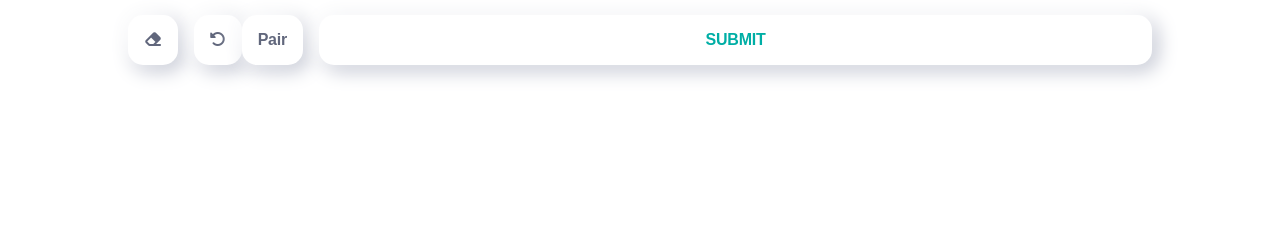
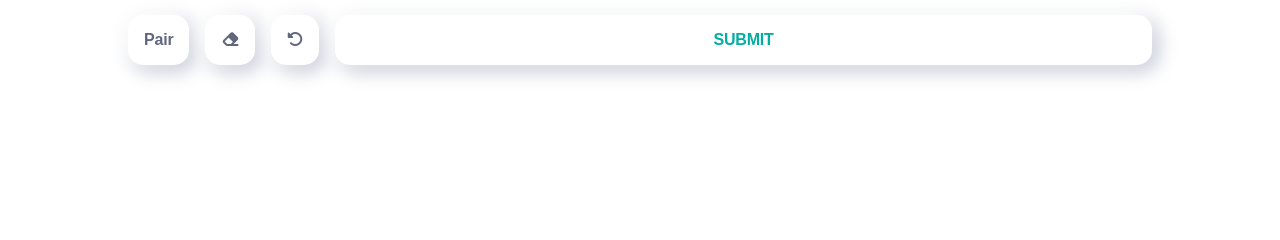
Before and after one commit to agusbudionoprastyo/Registration-Card, a PHP site: page /guestfolio/index.php in a window 1280 px wide. Shown: the part 310-550 px from the top of the page. Run offline with PHP 8.4, Linux system fonts and the light colour scheme; some libraries are stand-ins or nearby versions.

Commit message:
Update index.php

```diff
--- a/guestfolio/index.php
+++ b/guestfolio/index.php
@@ -72,9 +72,9 @@
             <canvas></canvas>
             <div class="input-group">
                 <div class="input-wrapper">
+                    <button type="button" class="undoClear" id="pairing-btn" class="btn btn-primary">Pair</button>
                     <button type="button" class="undoClear" data-action="clear"><i class="fa-solid fa-eraser"></i></button>
                     <button type="button" data-action="undo"><i class="fa-solid fa-rotate-left"></i></button>
-                    <button type="button" id="pairing-btn" class="btn btn-primary">Pair</button>
                     <button type="button" id="save-btn" class="cyan">SUBMIT</button>
                 </div>
             </div>
```
